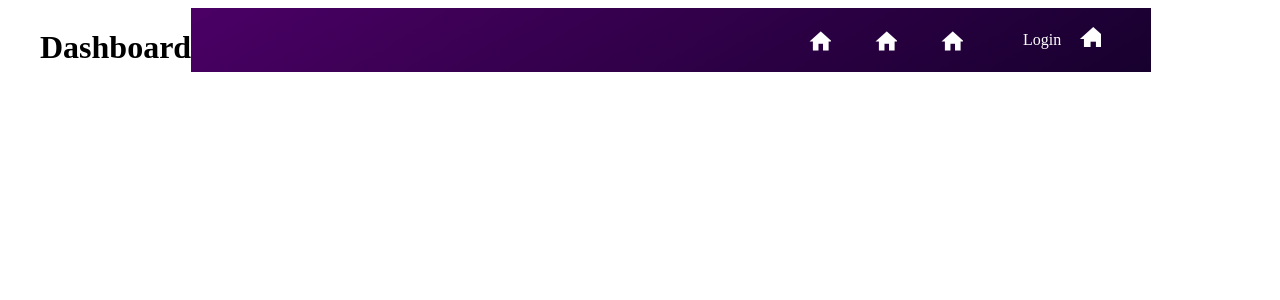
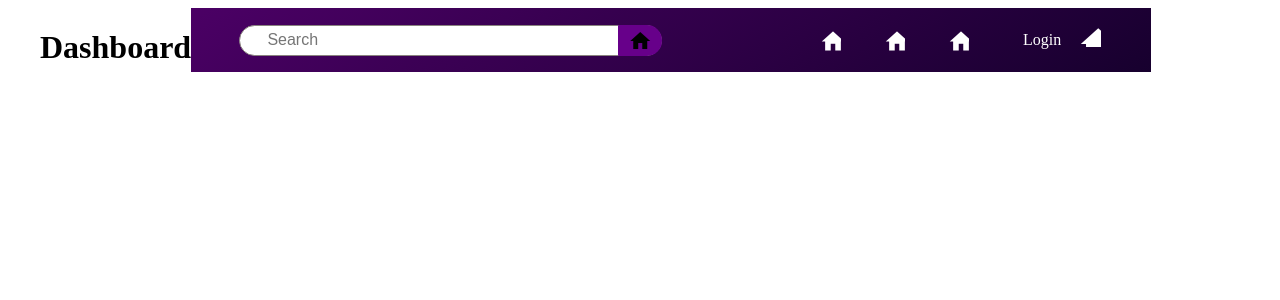
Before and after one commit to syaoranea/DashBoard, an Angular app: page / in a window 1280 px wide. Shown: the top 300 px of the page. Built offline with nearby package versions, Linux system fonts and the light colour scheme.

Commit message:
feat(dashboard): criação do input search

```diff
--- a/src/app/app.module.ts
+++ b/src/app/app.module.ts
@@ -3,6 +3,7 @@ import { BrowserModule } from '@angular/platform-browser';
 import { MatIconModule } from '@angular/material/icon';
 import { AppComponent } from './app.component';
 import { DashboardModule } from './modules/dashboard/dashboard.module';
+import { FormsModule, ReactiveFormsModule } from '@angular/forms';
 
 @NgModule({
   declarations: [
@@ -11,7 +12,9 @@ import { DashboardModule } from './modules/dashboard/dashboard.module';
   imports: [
     BrowserModule,
     DashboardModule,
-    MatIconModule
+    MatIconModule,
+    ReactiveFormsModule,
+    FormsModule
   ],
   providers: [],
   bootstrap: [AppComponent]
--- a/src/app/modules/dashboard/dashboard-routing.module.ts
+++ b/src/app/modules/dashboard/dashboard-routing.module.ts
@@ -1,6 +1,6 @@
 import { NgModule } from '@angular/core';
 import { UIRouterModule } from '@uirouter/angular';
-import { STATES } from './landing-page.states';
+import { STATES } from './dashboard.states';
 
 @NgModule({
   imports: [
--- a/src/app/modules/dashboard/dashboard.module.ts
+++ b/src/app/modules/dashboard/dashboard.module.ts
@@ -4,6 +4,7 @@ import { DashboardComponent } from './views/dashboard.component';
 import { HeadingComponent } from './heading/heading.component';
 import { MenuComponent } from './menu/menu.component';
 import { MatIconModule } from '@angular/material/icon';
+import { SharedModule } from 'src/app/shared/shared.module';
 
 
 
@@ -15,7 +16,8 @@ import { MatIconModule } from '@angular/material/icon';
   ],
   imports: [
     CommonModule,
-    MatIconModule
+    MatIconModule,
+    SharedModule
   ],
   exports: [
     DashboardComponent,
--- a/src/app/modules/dashboard/heading/heading.component.html
+++ b/src/app/modules/dashboard/heading/heading.component.html
@@ -4,9 +4,7 @@
     </div>
     <div class="nav-content">
         <div class="nav-search">
-            <form>
-
-            </form>
+            <app-form-search></app-form-search>
         </div>
         <div class="nav-icons">
             <mat-icon aria-hidden="false" aria-label="Example home icon" class="icon" fontIcon="home">mode_comment</mat-icon>
--- a/src/app/modules/dashboard/heading/heading.component.scss
+++ b/src/app/modules/dashboard/heading/heading.component.scss
@@ -14,13 +14,17 @@
 
     .nav-icons {
         display: flex;
-
+        width: 20%;
         .icon {
             color: #fff;
             font-size: 27px;
             margin-right: 42px;
 
         }
+    }
+
+    .nav-search{
+        width: 70%;
     }
 
     .nav-avatar {
@@ -32,7 +36,7 @@
 
         .icon {
             color: #fff;
-            font-size: 32px;
+            font-size: 42px;
            margin-top: 8px;
         }
 
--- /dev/null
+++ b/src/app/shared/form-search/form-search.component.html
@@ -0,0 +1,4 @@
+<form [formGroup]="myForm" (ngSubmit)="onSubmit()">
+    <input placeholder="     Search" formControlName="message" class="form-control" name="search" />
+    <button class="btn-search" (submit)="onSubmit()"><mat-icon aria-hidden="false" aria-label="Example home icon" class="icon" fontIcon="home">search</mat-icon></button>
+</form>
--- /dev/null
+++ b/src/app/shared/form-search/form-search.component.scss
@@ -0,0 +1,28 @@
+form{
+width: 75%;
+display: flex;
+}
+.form-control{
+    margin-left: 3rem;
+    width: 100%;
+    display: flex;
+    border-radius: 32px;
+    border: 1px solid #89837F;
+    outline: none;
+    background: #ffffff;
+    color: #89837F;
+    font-size: 16px;
+    padding: 5px;
+}
+
+.btn-search{
+    border: none;
+    background: #67008a;
+    margin-left: -44px;
+    border-radius: 1px 15px 15px 1px;
+    padding: 0 10px;
+}
+
+.icon{
+    margin-top: 4px;
+}
--- /dev/null
+++ b/src/app/shared/form-search/form-search.component.ts
@@ -0,0 +1,34 @@
+import { Component, OnInit } from '@angular/core';
+import { FormBuilder, FormGroup, Validators } from '@angular/forms';
+
+@Component({
+  selector: 'app-form-search',
+  templateUrl: './form-search.component.html',
+  styleUrls: ['./form-search.component.scss']
+})
+export class FormSearchComponent implements OnInit {
+  public myForm: FormGroup
+  constructor(
+    private formBuilder: FormBuilder
+  ) {
+     this.myForm =  this.formBuilder.group({
+       message: ['', Validators.compose(
+        [
+          Validators.minLength(3),
+          Validators.maxLength(300)
+        ]
+       )]
+     })
+  }
+
+  ngOnInit(): void {
+
+  }
+
+  onSubmit(){
+    const msgController = this.myForm.get('message');
+    const message: string = msgController?.value;
+    console.log(message);
+  }
+
+}
```
Also changed, not shown: src/app/services/search-item.service.ts (added, +17 -0 lines), src/app/shared/shared.module.ts (+9 -4 lines), src/app/modules/dashboard/dashboard.states.ts (renamed from src/app/modules/dashboard/landing-page.states.ts), 2 other files (tests, documents, lock files or other folders).
